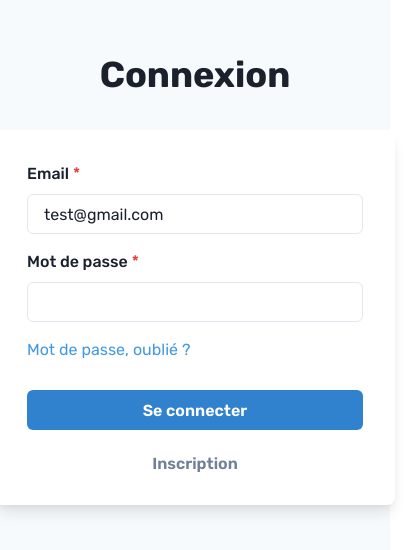
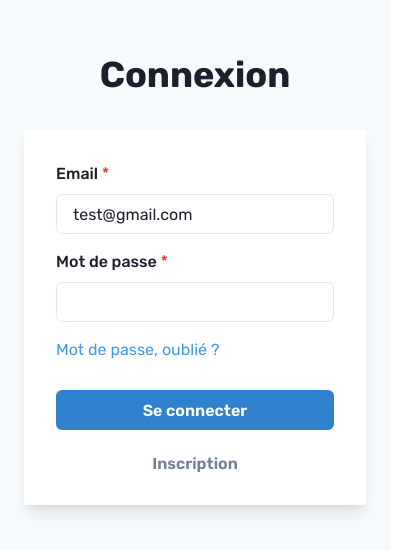
Before and after one commit to manceauJb/ur-link, a Next.js app: page /login in a window 390 px wide. Shown: the part 144-694 px from the top of the page, 419 px wide, since content can reach past the window. Built offline with nearby package versions, Linux system fonts and the light colour scheme; no server answers.

Commit message:
Responsive

```diff
--- a/src/components/layouts/LoginLayout/index.tsx
+++ b/src/components/layouts/LoginLayout/index.tsx
@@ -13,7 +13,7 @@ const LoginLayout = ({ children }: LayoutProps) => {
             justify={'center'}
             bg={useColorModeValue('gray.50', 'gray.800')}
         >
-            <Stack spacing={8} minW="md" mx="auto" maxW="lg" py={12} px={6}>
+            <Stack spacing={8} minW={['100%', 'md']} mx="auto" maxW="lg" py={12} px={6}>
                 {children}
             </Stack>
         </Flex>
--- a/src/pages/login/index.tsx
+++ b/src/pages/login/index.tsx
@@ -52,7 +52,7 @@ const Login = () => {
         <>
             <Heading alignSelf="center" fontSize={'4xl'}>Connexion</Heading>
             <Box
-                rounded={'lg'}
+                rounded={[null, 'lg']}
                 bg={useColorModeValue('white', 'gray.700')}
                 boxShadow={'lg'}
                 p={8}
--- a/src/pages/signup/index.tsx
+++ b/src/pages/signup/index.tsx
@@ -54,7 +54,7 @@ const Signup = () => {
         <>
             <Heading alignSelf="center" fontSize={'4xl'}>Inscription</Heading>
             <Box
-                rounded={'lg'}
+                rounded={[null, 'lg']}
                 bg={useColorModeValue('white', 'gray.700')}
                 boxShadow={'lg'}
                 p={8}
```
Also changed, not shown: src/pages/index.tsx (+6 -3 lines).
